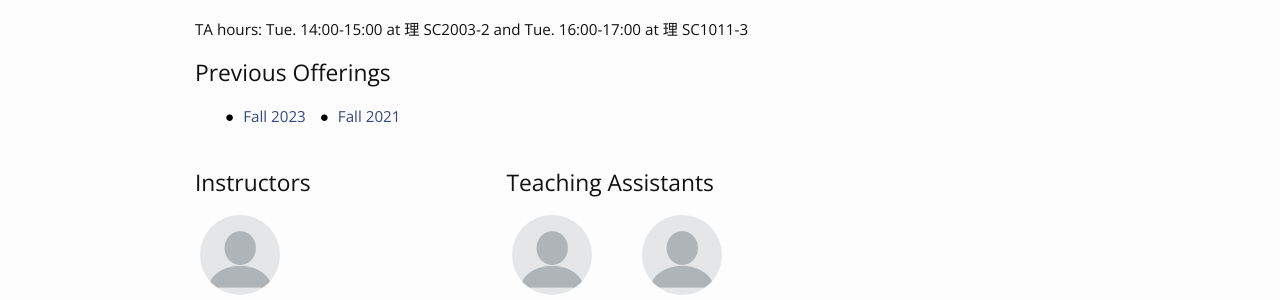
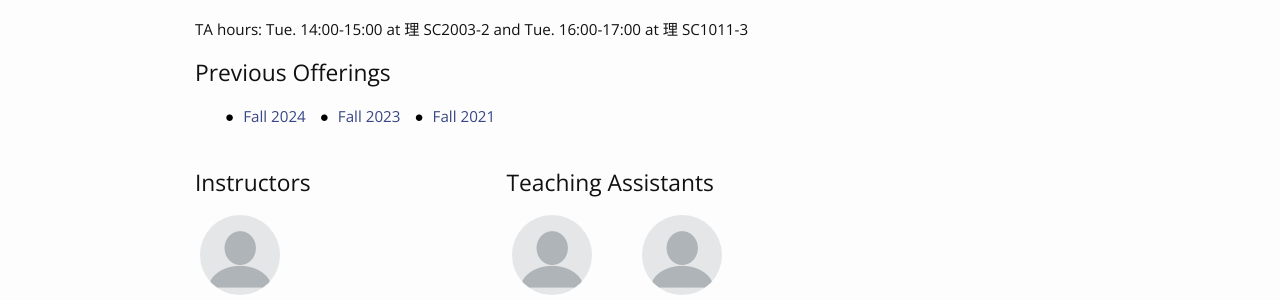
Before and after one commit to phonchi/nsysu-calculus1, a Jekyll site: the page built from index.md, in a window 1280 px wide. Shown: the part 426-726 px from the top of the page. Built offline with Jekyll 4.4.1, drawn with Linux system fonts in a browser that asks for light colours; nearby versions of some CDN libraries.

Commit message:
Update previous_offering.yml

```diff
--- a/_data/previous_offering.yml
+++ b/_data/previous_offering.yml
@@ -1,4 +1,6 @@
 offerings:
+  - title: Fall 2024
+    url: https://phonchi.github.io/nsysu-calculus1-2024/
   - title: Fall 2023
     url: https://phonchi.github.io/nsysu-calculus1-2023/
   - title: Fall 2021
```
